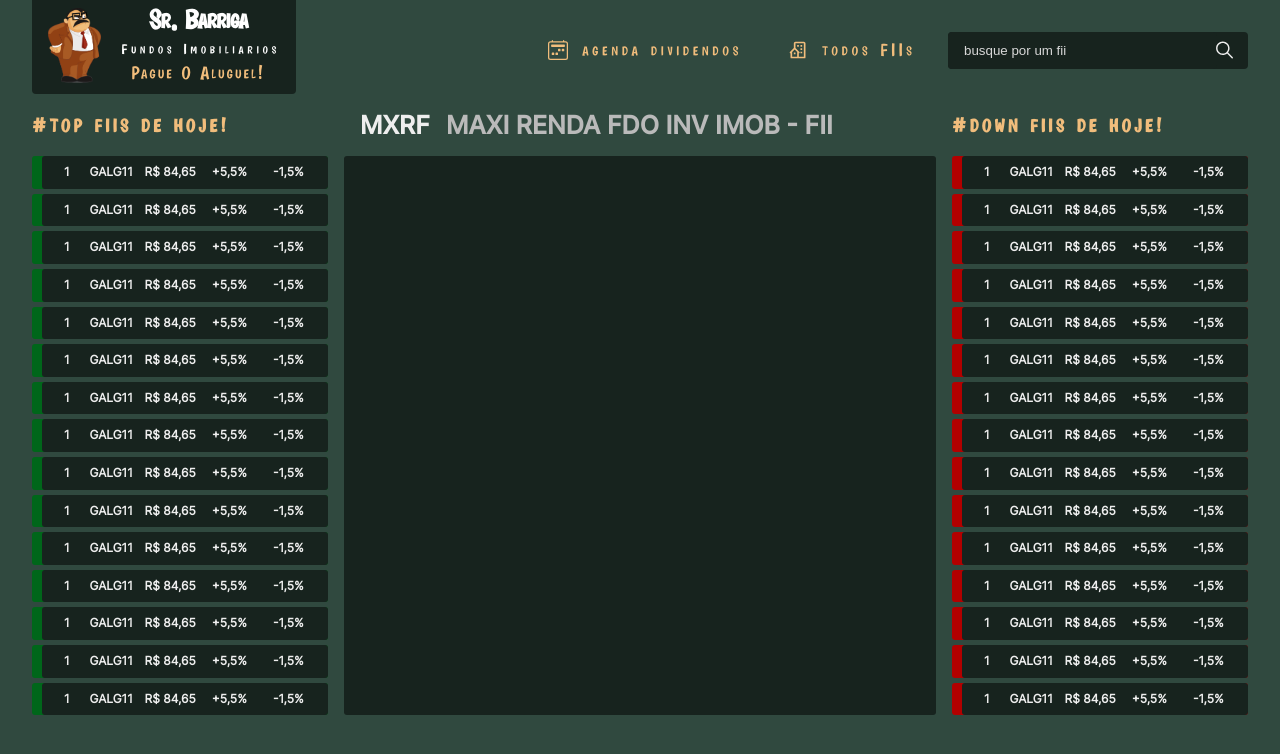
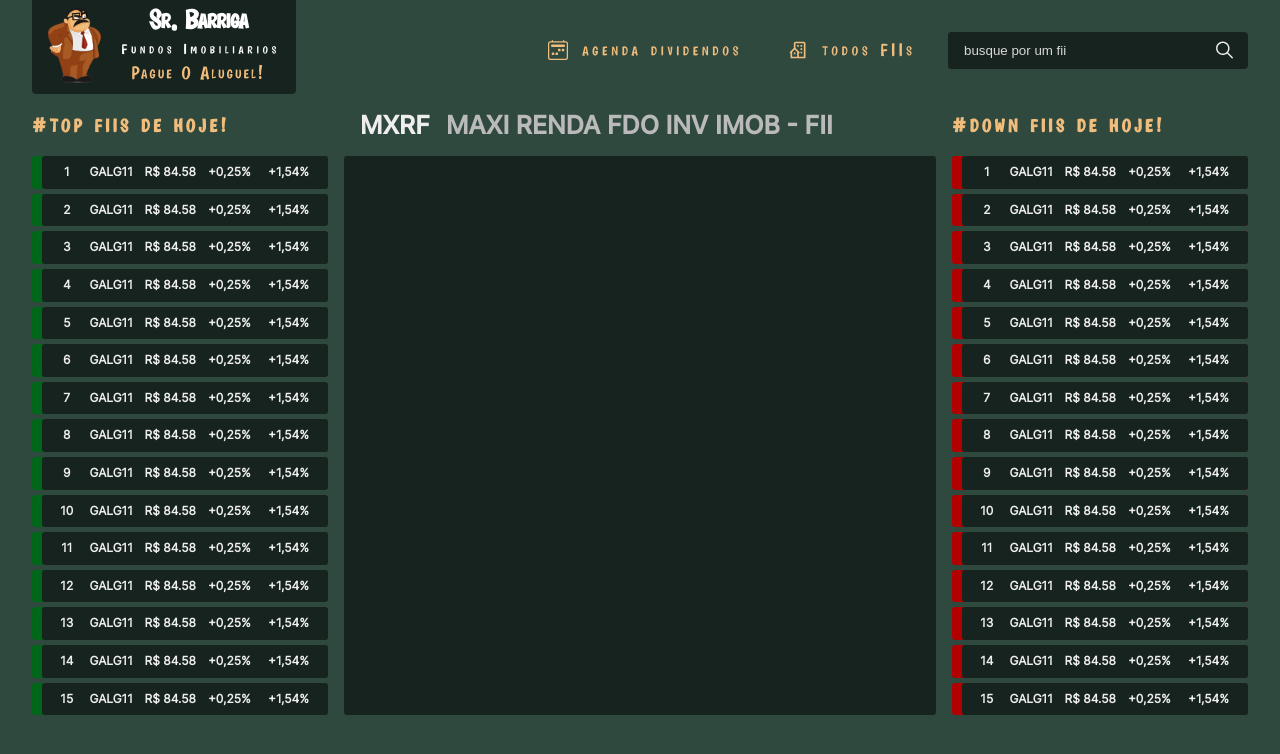
Before and after one commit to jailsonjr/scrapyfii, a Next.js app: page / in a window 1280 px wide. Shown: the top 754 px of the page. Built offline with nearby package versions, Linux system fonts and the light colour scheme.

Commit message:
Feat: add hover to indicators

```diff
--- a/components/indicators.tsx
+++ b/components/indicators.tsx
@@ -1,14 +1,22 @@
 import styles from '../styles/Home.module.css'
+interface indicatorsProps {
+    numberItem: Number,
+    ticker: String,
+    value: Number,
+    gain_today: String,
+    gain_7d: String
+  }
 
-const Indicators = () => {
+
+const Indicators = (props: indicatorsProps) => {
     return (
       <section className={styles.fiiDayWrapper}>
         <section className={styles.fiiDayContent}>
-            <span>1</span>
-            <span>galg11</span>
-            <span>r$ 84,65</span>
-            <span>+5,5%</span>
-            <span>-1,5%</span>
+            <span>{ props.numberItem }</span>
+            <span>{ props.ticker }</span>
+            <span>r$ { props.value }</span>
+            <span>{ props.gain_today }</span>
+            <span>{ props.gain_7d }</span>
         </section>
       </section>
     )
--- a/pages/index.tsx
+++ b/pages/index.tsx
@@ -32,21 +32,21 @@
           <section className={styles.topFiis}>
             <h3>#top FIIs de hoje!</h3>
             <div className={styles.indicatorsFii}>
-              <Indicators />
-              <Indicators />
-              <Indicators />
-              <Indicators />
-              <Indicators />
-              <Indicators />
-              <Indicators />
-              <Indicators />
-              <Indicators />
-              <Indicators />
-              <Indicators />
-              <Indicators />
-              <Indicators />
-              <Indicators />
-              <Indicators />
+              <Indicators numberItem={1} ticker="galg11" value={84.58} gain_today="+0,25%" gain_7d="+1,54%" />
+              <Indicators numberItem={2} ticker="galg11" value={84.58} gain_today="+0,25%" gain_7d="+1,54%" />
+              <Indicators numberItem={3} ticker="galg11" value={84.58} gain_today="+0,25%" gain_7d="+1,54%" />
+              <Indicators numberItem={4} ticker="galg11" value={84.58} gain_today="+0,25%" gain_7d="+1,54%" />
+              <Indicators numberItem={5} ticker="galg11" value={84.58} gain_today="+0,25%" gain_7d="+1,54%" />
+              <Indicators numberItem={6} ticker="galg11" value={84.58} gain_today="+0,25%" gain_7d="+1,54%" />
+              <Indicators numberItem={7} ticker="galg11" value={84.58} gain_today="+0,25%" gain_7d="+1,54%" />
+              <Indicators numberItem={8} ticker="galg11" value={84.58} gain_today="+0,25%" gain_7d="+1,54%" />
+              <Indicators numberItem={9} ticker="galg11" value={84.58} gain_today="+0,25%" gain_7d="+1,54%" />
+              <Indicators numberItem={10} ticker="galg11" value={84.58} gain_today="+0,25%" gain_7d="+1,54%" />
+              <Indicators numberItem={11} ticker="galg11" value={84.58} gain_today="+0,25%" gain_7d="+1,54%" />
+              <Indicators numberItem={12} ticker="galg11" value={84.58} gain_today="+0,25%" gain_7d="+1,54%" />
+              <Indicators numberItem={13} ticker="galg11" value={84.58} gain_today="+0,25%" gain_7d="+1,54%" />
+              <Indicators numberItem={14} ticker="galg11" value={84.58} gain_today="+0,25%" gain_7d="+1,54%" />
+              <Indicators numberItem={15} ticker="galg11" value={84.58} gain_today="+0,25%" gain_7d="+1,54%" />
             </div>
           </section>
           <section className={styles.contentFiis}>
@@ -57,21 +57,21 @@
           <section className={styles.downFiis}>
             <h3>#down FIIs de hoje!</h3>
             <div className={styles.indicatorsFii}>
-              <Indicators />
-              <Indicators />
-              <Indicators />
-              <Indicators />
-              <Indicators />
-              <Indicators />
-              <Indicators />
-              <Indicators />
-              <Indicators />
-              <Indicators />
-              <Indicators />
-              <Indicators />
-              <Indicators />
-              <Indicators />
-              <Indicators />
+              <Indicators numberItem={1} ticker="galg11" value={84.58} gain_today="+0,25%" gain_7d="+1,54%" />
+              <Indicators numberItem={2} ticker="galg11" value={84.58} gain_today="+0,25%" gain_7d="+1,54%" />
+              <Indicators numberItem={3} ticker="galg11" value={84.58} gain_today="+0,25%" gain_7d="+1,54%" />
+              <Indicators numberItem={4} ticker="galg11" value={84.58} gain_today="+0,25%" gain_7d="+1,54%" />
+              <Indicators numberItem={5} ticker="galg11" value={84.58} gain_today="+0,25%" gain_7d="+1,54%" />
+              <Indicators numberItem={6} ticker="galg11" value={84.58} gain_today="+0,25%" gain_7d="+1,54%" />
+              <Indicators numberItem={7} ticker="galg11" value={84.58} gain_today="+0,25%" gain_7d="+1,54%" />
+              <Indicators numberItem={8} ticker="galg11" value={84.58} gain_today="+0,25%" gain_7d="+1,54%" />
+              <Indicators numberItem={9} ticker="galg11" value={84.58} gain_today="+0,25%" gain_7d="+1,54%" />
+              <Indicators numberItem={10} ticker="galg11" value={84.58} gain_today="+0,25%" gain_7d="+1,54%" />
+              <Indicators numberItem={11} ticker="galg11" value={84.58} gain_today="+0,25%" gain_7d="+1,54%" />
+              <Indicators numberItem={12} ticker="galg11" value={84.58} gain_today="+0,25%" gain_7d="+1,54%" />
+              <Indicators numberItem={13} ticker="galg11" value={84.58} gain_today="+0,25%" gain_7d="+1,54%" />
+              <Indicators numberItem={14} ticker="galg11" value={84.58} gain_today="+0,25%" gain_7d="+1,54%" />
+              <Indicators numberItem={15} ticker="galg11" value={84.58} gain_today="+0,25%" gain_7d="+1,54%" />
             </div>
           </section>
         </section>
--- a/styles/Home.module.css
+++ b/styles/Home.module.css
@@ -230,3 +230,12 @@
   height: 100%;
   background-color: #17231E;
 }
+
+.fiiDayWrapper:hover  {
+  background-color: #F1BD7C;
+  cursor: pointer;
+}
+
+.fiiDayWrapper:hover .fiiDayContent {
+  background-color: #1F3029;
+}
```
